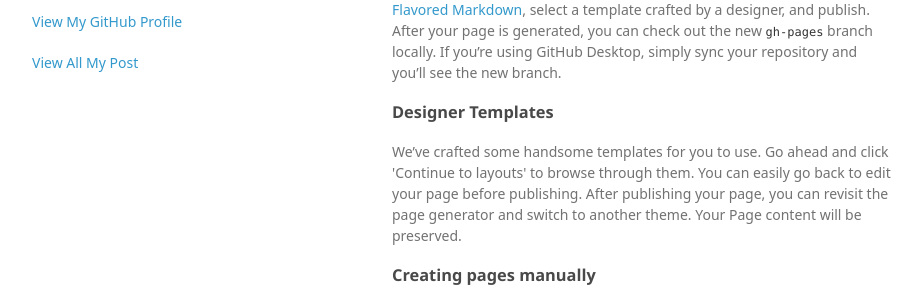
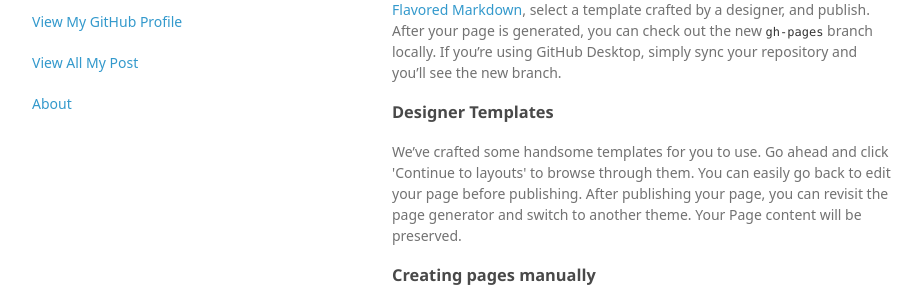
Before and after one commit to W-JD/W-JD.github.io, a Jekyll site: the page built from index.html, in a window 1280 px wide. Shown: the part 139-427 px from the top of the page, without its empty margins (178-1100 px from the left). Built offline with Jekyll 4.4.1, drawn with Linux system fonts in a browser that asks for light colours; some web fonts are replaced.

Commit message:
Update default.html

```diff
--- a/_layouts/default.html
+++ b/_layouts/default.html
@@ -17,9 +17,9 @@
       <header>
         <h1>Blog</h1>
         <p class="view"><a href="{{ site.github.url }}">Home</a></p>
-
         <p class="view"><a href="{{ site.github.owner_url }}">View My GitHub Profile</a></p>
         <p class="view"><a href="{{ site.github.url }}/blog">View All My Post</a></p>
+        <p class="view"><a href="{{ site.github.owner_url }}/about">About</a></p>
       </header>
       <section>
         {{ content }}
```
